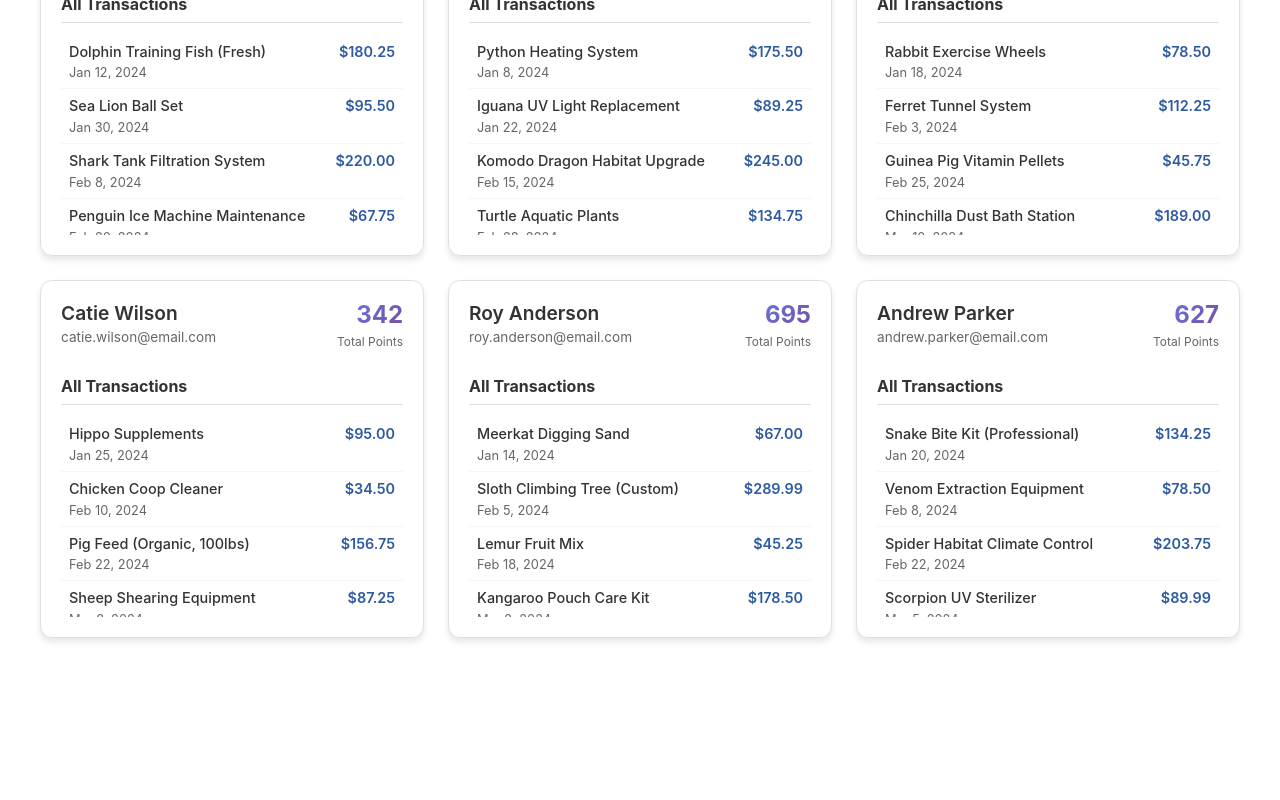
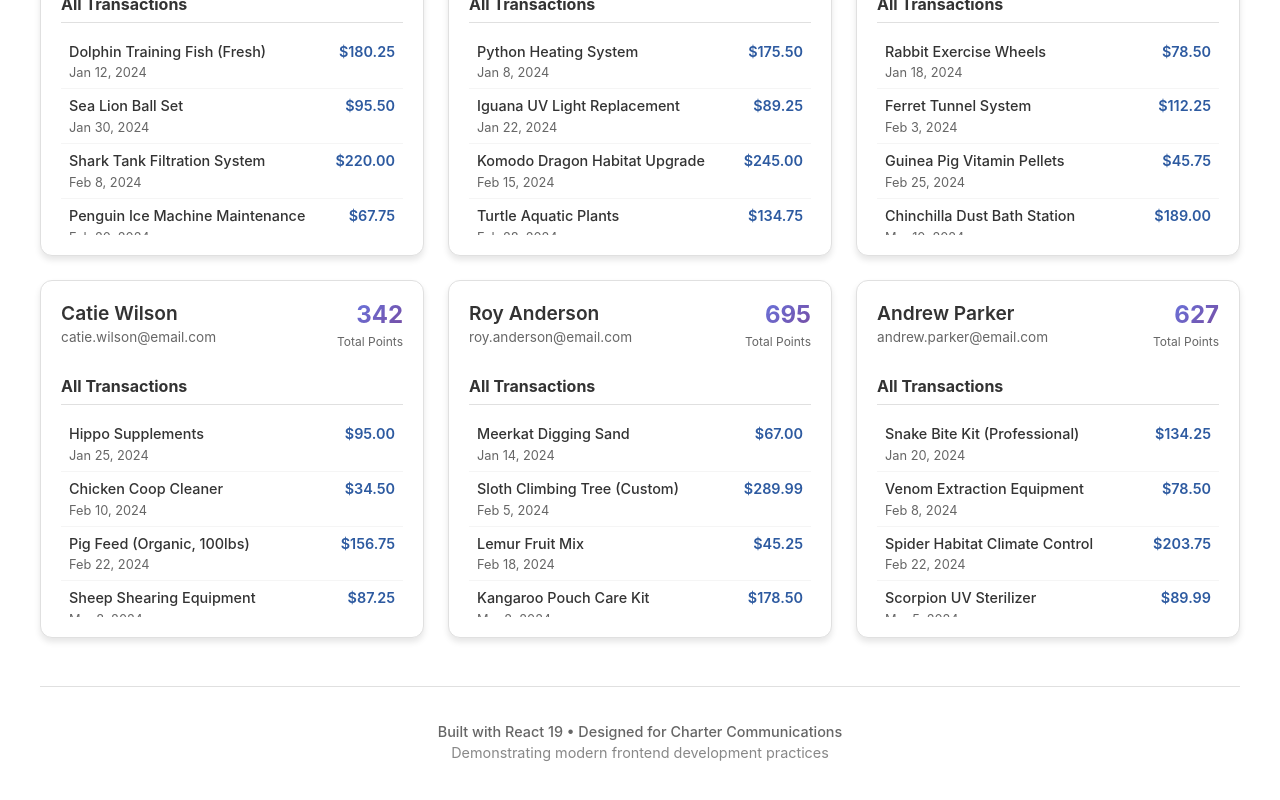
Before and after one commit to isleofyou/charter-rewards-calculator, a React (Create React App) app: page / in a window 1280 px wide. Shown: the part 850-1650 px from the top of the page. Before the commit the page ends 1508 px from the top, so only its background shows below. Built offline with nearby package versions, Linux system fonts and the light colour scheme.

Commit message:
Add footer with styling

```diff
--- a/src/App.js
+++ b/src/App.js
@@ -22,6 +22,10 @@ function App() {
       <main role="main" id="main-content" aria-label="Rewards Calculator Application">
         <RewardsCalculator />
       </main>
+      <footer className="App-footer" role="contentinfo">
+        <p>Built with React 19 • Designed for Charter Communications</p>
+        <p>Demonstrating modern frontend development practices</p>
+      </footer>
     </div>
   );
 }
--- a/src/styles/App.scss
+++ b/src/styles/App.scss
@@ -115,6 +115,24 @@ input:focus {
       margin: 0;
       font-weight: 300;
       opacity: 0.9;
+    }
+  }
+
+  &-footer {
+    text-align: center;
+    padding: 2rem;
+    margin-top: 3rem;
+    border-top: 1px solid $border-light;
+    color: $text-light;
+
+    p {
+      margin: 0.25rem 0;
+      font-size: 0.9rem;
+
+      &:first-child {
+        font-weight: 500;
+        color: $text-medium;
+      }
     }
   }
 }
@@ -441,10 +459,19 @@ input:focus {
 
 .customer-card {
   transition: $transition-fast;
+  position: relative;
 
   &:hover {
     transform: translateY(-2px);
     box-shadow: 0 8px 16px rgba(0,0,0,0.15);
+  }
+
+  // Enhanced keyboard navigation
+  &:focus-within {
+    outline: 2px solid $primary-color;
+    outline-offset: 2px;
+    transform: translateY(-1px);
+    box-shadow: 0 6px 12px rgba(0,0,0,0.1);
   }
 }
 
```
